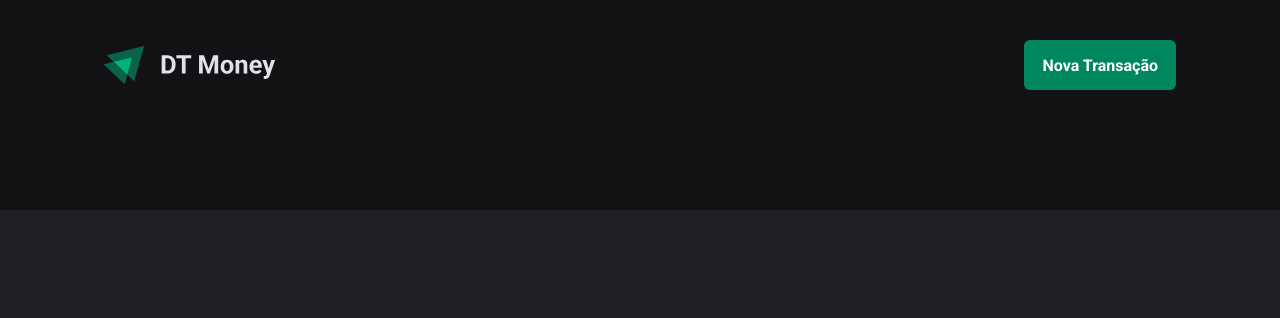
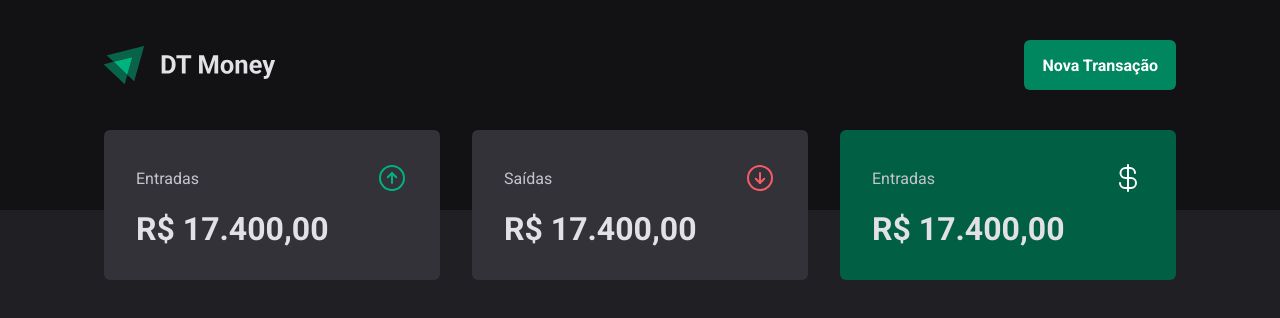
Before and after one commit to felipengr/DT-Money, a React (Vite) app: page / in a window 1280 px wide. Shown: the top 318 px of the page. Built offline with nearby package versions, Linux system fonts and the light colour scheme.

Commit message:
Componente: Summary

```diff
--- a/package.json
+++ b/package.json
@@ -9,6 +9,7 @@
     "preview": "vite preview"
   },
   "dependencies": {
+    "phosphor-react": "^1.4.1",
     "react": "^18.2.0",
     "react-dom": "^18.2.0",
     "styled-components": "^5.3.6"
--- /dev/null
+++ b/src/components/Summary/index.tsx
@@ -0,0 +1,30 @@
+import { ArrowCircleUp, ArrowCircleDown, CurrencyDollar } from 'phosphor-react'
+import { SummaryCard, SummaryContainer } from "./styles";
+
+export function Summary() {
+    return (
+        <SummaryContainer>
+            <SummaryCard>
+                <header>
+                    <span>Entradas</span>
+                    <ArrowCircleUp size={32} color="#00b37e" />
+                </header>
+                <strong>R$ 17.400,00</strong>
+            </SummaryCard>
+            <SummaryCard>
+                <header>
+                    <span>Saídas</span>
+                    <ArrowCircleDown size={32} color="#f75a68" />
+                </header>
+                <strong>R$ 17.400,00</strong>
+            </SummaryCard>
+            <SummaryCard variant='green'>
+                <header>
+                    <span>Entradas</span>
+                    <CurrencyDollar size={32} color="#fff" />
+                </header>
+                <strong>R$ 17.400,00</strong>
+            </SummaryCard>
+        </SummaryContainer>
+    )
+}
--- /dev/null
+++ b/src/components/Summary/styles.ts
@@ -0,0 +1,39 @@
+import styled, { css } from "styled-components";
+
+export const SummaryContainer = styled.section`
+    width: 100%;
+    max-width: 1120px;
+    margin: 0 auto;
+    padding: 0 1.5rem;
+    display: grid;
+    grid-template-columns: repeat(3, 1fr);
+    gap: 2rem;
+    margin-top: -5rem;
+`
+
+interface SummaryCardProps {
+    variant?: 'green'
+}
+
+export const SummaryCard = styled.div<SummaryCardProps>`
+    background-color: ${props => props.theme["gray-600"]};
+    border-radius: 6px;
+    padding: 2rem;
+
+    header {
+        display: flex;
+        align-items: center;
+        justify-content: space-between;
+        color: ${props => props.theme["gray-300"]};
+    }
+
+    strong {
+        display: block;
+        margin-top: 1rem;
+        font-size: 2rem;
+    }
+
+    ${props => props.variant === 'green' && css`
+        background-color: ${props.theme["green-700"]};
+    `}
+`
--- a/src/pages/Transactions/index.tsx
+++ b/src/pages/Transactions/index.tsx
@@ -1,9 +1,11 @@
 import { Header } from "../../components/Header";
+import { Summary } from "../../components/Summary";
 
 export function Transactions() {
     return (
         <div>
             <Header />
+            <Summary />
         </div>
     )
 }
```
Also changed, not shown: 1 other file (tests, documents, lock files or other folders).
